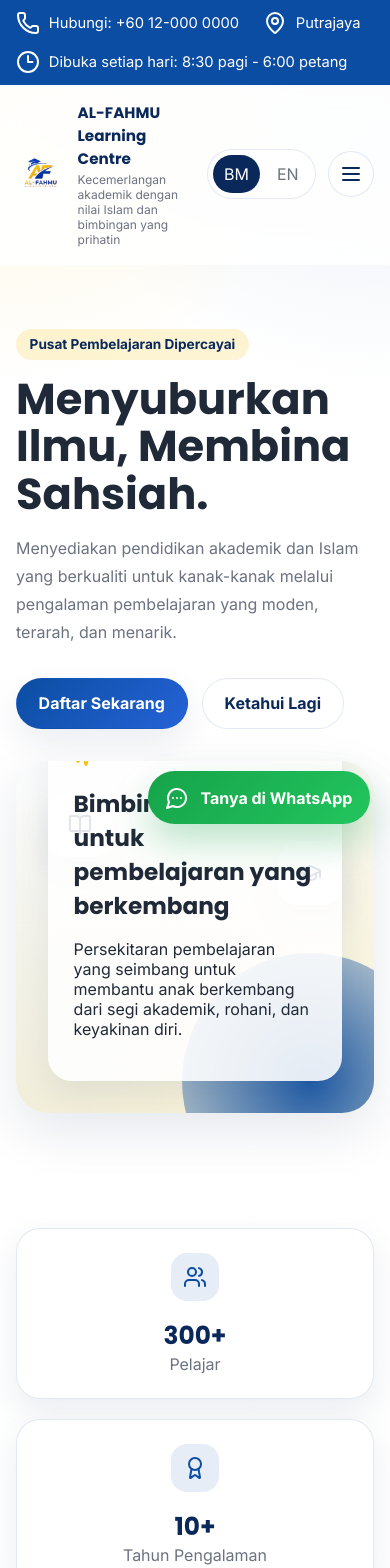
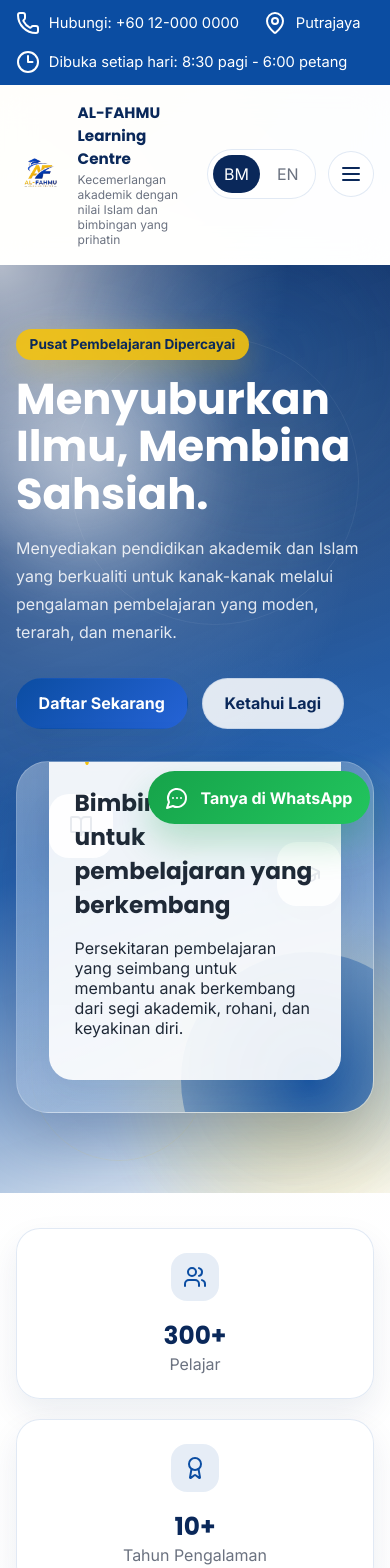
Before and after one commit to aimanasrn/alfahmulc, a React (Vite) app: page / in a window 390 px wide. Shown: the top 1568 px of the page. Built offline with nearby package versions, Linux system fonts and the light colour scheme.

Commit message:
feat: style branded grainient hero background

```diff
--- a/src/styles/index.css
+++ b/src/styles/index.css
@@ -316,6 +316,110 @@ textarea:focus-visible {
 .hero-section {
   position: relative;
   padding: 5rem 0 6rem;
+  overflow: clip;
+  isolation: isolate;
+}
+
+.hero-grainient {
+  position: absolute;
+  inset: 0;
+  z-index: -1;
+  overflow: hidden;
+  pointer-events: none;
+  background:
+    radial-gradient(circle at top left, rgba(255, 255, 255, 0.78), transparent 32rem),
+    linear-gradient(135deg, rgba(8, 34, 82, 0.96), rgba(11, 77, 162, 0.82) 52%, rgba(247, 250, 252, 0.92) 100%);
+}
+
+.hero-grainient__blob,
+.hero-grainient__ring,
+.hero-grainient__mesh,
+.hero-grainient__noise {
+  position: absolute;
+}
+
+.hero-grainient__blob {
+  border-radius: 50%;
+  filter: blur(24px);
+  opacity: 0.95;
+  animation: hero-grainient-drift 18s ease-in-out infinite alternate;
+}
+
+.hero-grainient__blob--blue {
+  top: -6rem;
+  right: -4rem;
+  width: 24rem;
+  height: 24rem;
+  background: radial-gradient(circle, rgba(11, 77, 162, 0.74), rgba(11, 77, 162, 0.08) 72%);
+}
+
+.hero-grainient__blob--gold {
+  left: 36%;
+  bottom: -7rem;
+  width: 20rem;
+  height: 20rem;
+  background: radial-gradient(circle, rgba(244, 194, 13, 0.42), rgba(244, 194, 13, 0.06) 72%);
+  animation-delay: -6s;
+}
+
+.hero-grainient__blob--light {
+  left: -5rem;
+  top: 4rem;
+  width: 18rem;
+  height: 18rem;
+  background: radial-gradient(circle, rgba(255, 255, 255, 0.72), rgba(255, 255, 255, 0.04) 70%);
+  animation-delay: -10s;
+}
+
+.hero-grainient__mesh {
+  inset: 0;
+  background:
+    radial-gradient(circle at 18% 28%, rgba(255, 255, 255, 0.24), transparent 18rem),
+    radial-gradient(circle at 72% 18%, rgba(244, 194, 13, 0.12), transparent 16rem),
+    radial-gradient(circle at 64% 72%, rgba(11, 77, 162, 0.16), transparent 18rem);
+  mix-blend-mode: screen;
+}
+
+.hero-grainient__noise {
+  inset: 0;
+  opacity: 0.12;
+  background-image:
+    radial-gradient(rgba(255, 255, 255, 0.46) 0.7px, transparent 0.7px),
+    radial-gradient(rgba(8, 34, 82, 0.18) 0.7px, transparent 0.7px);
+  background-position: 0 0, 12px 12px;
+  background-size: 24px 24px;
+  mix-blend-mode: soft-light;
+}
+
+.hero-grainient__ring {
+  border-radius: 999px;
+  border: 1px solid rgba(255, 255, 255, 0.2);
+  opacity: 0.55;
+}
+
+.hero-grainient__ring--one {
+  top: 4.5rem;
+  right: 16%;
+  width: 18rem;
+  height: 18rem;
+}
+
+.hero-grainient__ring--two {
+  left: 8%;
+  bottom: 2rem;
+  width: 11rem;
+  height: 11rem;
+  border-color: rgba(244, 194, 13, 0.28);
+}
+
+@keyframes hero-grainient-drift {
+  0% {
+    transform: translate3d(0, 0, 0) scale(1);
+  }
+
+  100% {
+    transform: translate3d(1.2rem, -1rem, 0) scale(1.08);
+  }
 }
 
 .hero-section__grid,
@@ -328,6 +432,8 @@ textarea:focus-visible {
 }
 
 .hero-section__grid {
+  position: relative;
+  z-index: 1;
   grid-template-columns: minmax(0, 1.05fr) minmax(0, 0.95fr);
 }
 
@@ -344,6 +450,12 @@ textarea:focus-visible {
   font-weight: 700;
 }
 
+.hero-copy__badge {
+  background: rgba(244, 194, 13, 0.9);
+  color: var(--color-primary-dark);
+  box-shadow: 0 10px 30px rgba(244, 194, 13, 0.22);
+}
+
 .hero-copy h1,
 .section-title h2,
 .final-cta h2 {
@@ -355,6 +467,11 @@ textarea:focus-visible {
 .hero-copy h1 {
   max-width: 11ch;
   font-size: clamp(2.7rem, 5vw, 4.8rem);
+  color: var(--color-white);
+}
+
+.hero-copy {
+  max-width: 40rem;
 }
 
 .hero-copy p,
@@ -370,6 +487,11 @@ textarea:focus-visible {
   line-height: 1.75;
 }
 
+.hero-copy p {
+  max-width: 38rem;
+  color: rgba(255, 255, 255, 0.82);
+}
+
 .hero-copy__actions,
 .final-cta__actions {
   display: flex;
@@ -383,9 +505,11 @@ textarea:focus-visible {
   min-height: 30rem;
   border-radius: var(--radius-xl);
   background:
-    linear-gradient(160deg, rgba(255, 255, 255, 0.9), rgba(244, 194, 13, 0.18)),
-    linear-gradient(135deg, rgba(11, 77, 162, 0.16), rgba(255, 255, 255, 0.8));
-  box-shadow: var(--shadow-soft);
+    linear-gradient(180deg, rgba(255, 255, 255, 0.2), rgba(255, 255, 255, 0.08)),
+    linear-gradient(135deg, rgba(255, 255, 255, 0.18), rgba(11, 77, 162, 0.14));
+  border: 1px solid rgba(255, 255, 255, 0.22);
+  box-shadow: 0 24px 60px rgba(10, 40, 90, 0.26);
+  backdrop-filter: blur(18px);
   overflow: hidden;
 }
 
@@ -405,7 +529,7 @@ textarea:focus-visible {
   bottom: 2rem;
   padding: 1.6rem;
   border-radius: var(--radius-lg);
-  background: rgba(255, 255, 255, 0.88);
+  background: rgba(255, 255, 255, 0.9);
   box-shadow: var(--shadow-card);
 }
 
@@ -428,7 +552,7 @@ textarea:focus-visible {
   height: 4rem;
   border-radius: 1.25rem;
   color: var(--color-primary-dark);
-  background: rgba(255, 255, 255, 0.9);
+  background: rgba(255, 255, 255, 0.92);
   box-shadow: var(--shadow-card);
 }
 
@@ -731,6 +855,70 @@ textarea:focus-visible {
   gap: 1.5rem;
 }
 
+.testimonial-marquee {
+  display: grid;
+  gap: 1rem;
+  margin-bottom: 0.5rem;
+}
+
+.scroll-velocity {
+  overflow: hidden;
+  mask-image: linear-gradient(90deg, transparent, black 10%, black 90%, transparent);
+}
+
+.scroll-velocity__track,
+.scroll-velocity__group {
+  display: flex;
+  align-items: stretch;
+}
+
+.scroll-velocity__track {
+  width: max-content;
+}
+
+.scroll-velocity__group {
+  flex: none;
+  gap: 1rem;
+  padding-right: 1rem;
+}
+
+.scroll-velocity__item {
+  flex: none;
+}
+
+.testimonial-marquee-card {
+  width: clamp(17rem, 30vw, 23rem);
+  min-height: 11.5rem;
+  padding: 1.25rem 1.3rem;
+  border: 1px solid rgba(11, 77, 162, 0.12);
+  border-radius: 1.5rem;
+  background:
+    linear-gradient(180deg, rgba(255, 255, 255, 0.98), rgba(248, 250, 252, 0.96)),
+    var(--color-white);
+  box-shadow: var(--shadow-card);
+  display: grid;
+  gap: 0.85rem;
+}
+
+.testimonial-marquee-card__stars {
+  display: flex;
+  gap: 0.25rem;
+  color: var(--color-accent);
+}
+
+.testimonial-marquee-card p {
+  margin: 0;
+  color: var(--color-muted);
+  line-height: 1.65;
+  font-size: 0.95rem;
+}
+
+.testimonial-marquee-card strong {
+  color: var(--color-primary-dark);
+  font-family: "Poppins", sans-serif;
+  font-size: 0.95rem;
+}
+
 .testimonial-carousel__viewport {
   overflow: hidden;
 }
@@ -998,6 +1186,12 @@ textarea:focus-visible {
   transform: translateY(0);
 }
 
+@media (prefers-reduced-motion: reduce) {
+  .hero-grainient__blob {
+    animation: none;
+  }
+}
+
 @media (max-width: 1100px) {
   .site-nav,
   .site-header__cta {
@@ -1027,6 +1221,16 @@ textarea:focus-visible {
   .contact-section {
     grid-template-columns: 1fr;
   }
+
+  .hero-grainient__ring--one {
+    right: 8%;
+  }
+
+  .hero-grainient__blob--gold {
+    left: auto;
+    right: -3rem;
+    bottom: -4rem;
+  }
 }
 
 @media (max-width: 720px) {
@@ -1049,13 +1253,37 @@ textarea:focus-visible {
     padding: 4rem 0 5rem;
   }
 
+  .hero-grainient {
+    background:
+      radial-gradient(circle at top left, rgba(255, 255, 255, 0.68), transparent 18rem),
+      linear-gradient(160deg, rgba(8, 34, 82, 0.98), rgba(11, 77, 162, 0.88) 58%, rgba(247, 250, 252, 0.9) 100%);
+  }
+
+  .hero-grainient__blob {
+    filter: blur(18px);
+    opacity: 0.72;
+  }
+
+  .hero-grainient__ring {
+    opacity: 0.3;
+  }
+
   .hero-visual__panel,
   .about-illustration {
     min-height: 22rem;
   }
 
+  .testimonial-marquee-card {
+    width: 16rem;
+    min-height: 10.5rem;
+  }
+
   .hero-copy h1 {
     max-width: none;
+  }
+
+  .hero-copy p {
+    color: rgba(255, 255, 255, 0.86);
   }
 
   .final-cta {
```
